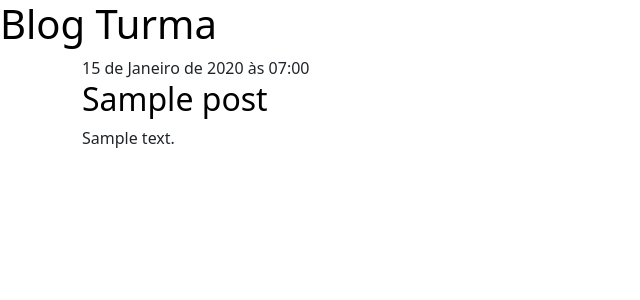
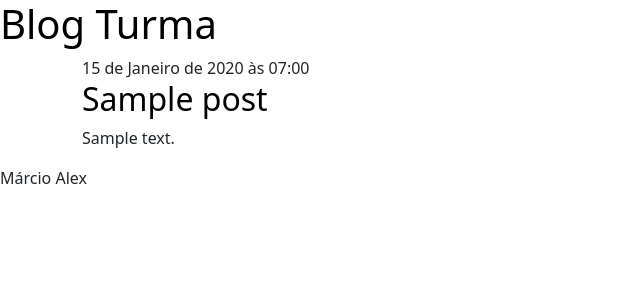
Before and after one commit to MarcioAlex-x/blog_turma, a Django app: page / in a window 1280 px wide. Shown: the top 300 px of the page, without its empty margins (0-640 px from the left). Run offline with Django 4.2, Linux system fonts and the light colour scheme; tables that the repository leaves empty hold one stand-in row (values such as "Sample post").

Commit message:
Tentando

```diff
--- a/blog_turma/templates/blog_turma/base.html
+++ b/blog_turma/templates/blog_turma/base.html
@@ -21,7 +21,9 @@
                 </div>
             </div>
         </div>
-        <footer></footer>
+        <footer>
+            Márcio Alex
+        </footer>
         <script src="https://cdn.jsdelivr.net/npm/bootstrap@5.3.0/dist/js/bootstrap.bundle.min.js" integrity="sha384-geWF76RCwLtnZ8qwWowPQNguL3RmwHVBC9FhGdlKrxdiJJigb/j/68SIy3Te4Bkz" crossorigin="anonymous"></script>
     </body>
 </html>
```
